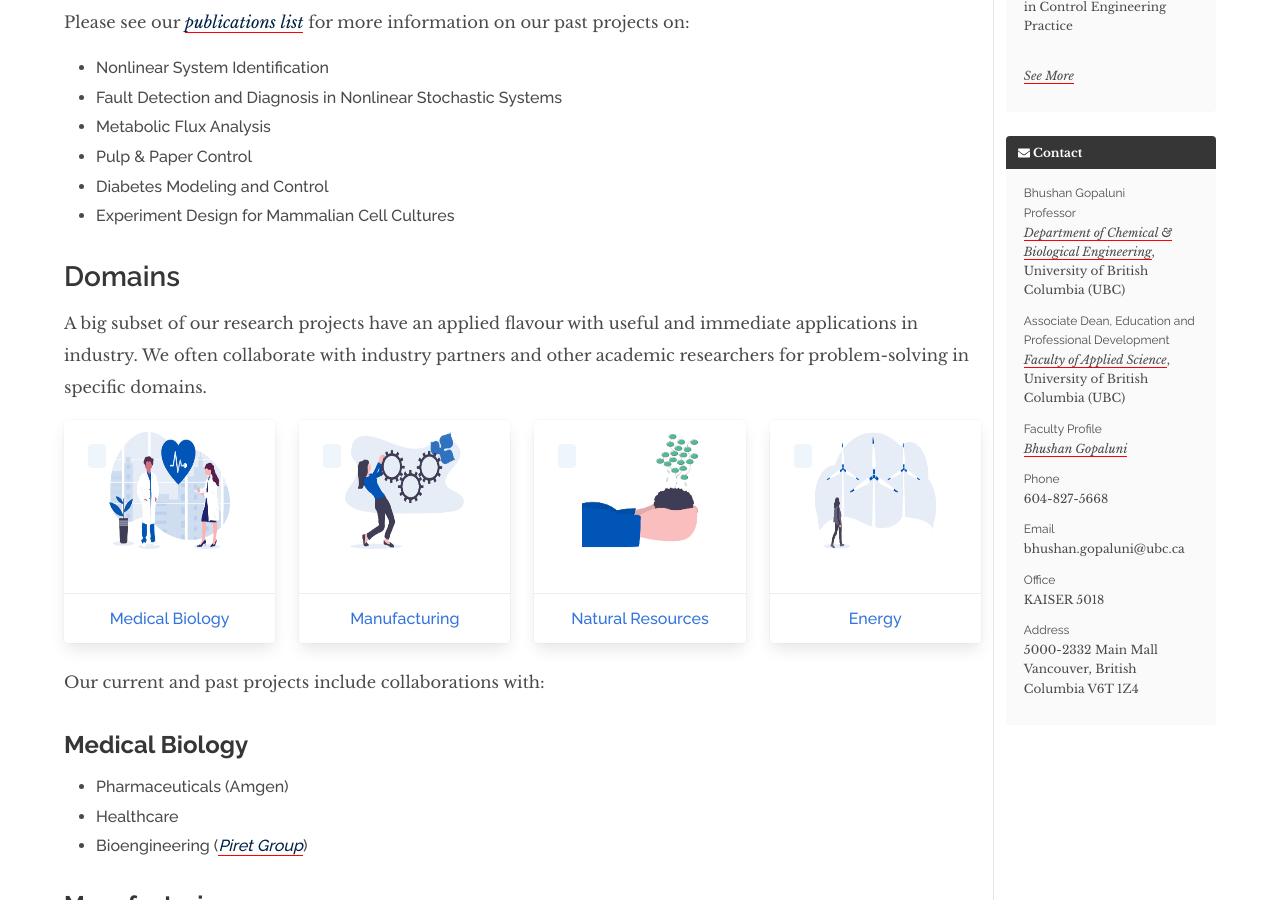
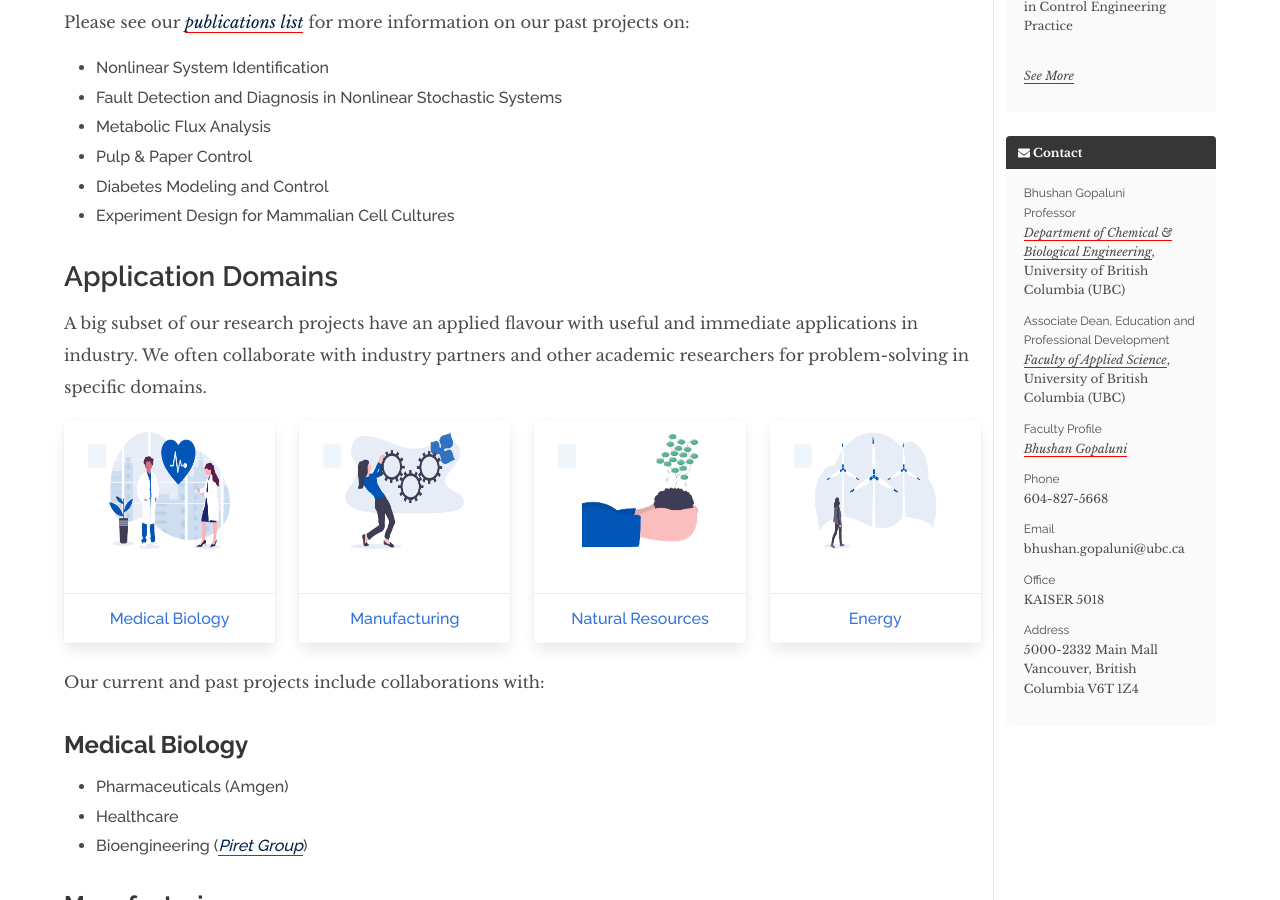
Before and after one commit to daisubc/daisubc.github.io, a Jekyll site: the page built from research/research.md, in a window 1280 px wide and 900 px high, scrolled down 1071 px. Built offline with Jekyll 4.4.1, drawn with Linux system fonts in a browser that asks for light colours; nearby versions of some CDN libraries.

Commit message:
tweak frontpage

```diff
--- a/_includes/single_pub_compact.html
+++ b/_includes/single_pub_compact.html
@@ -20,6 +20,9 @@
         {{ pub.title }}
       {% endif %}
     </b>
+    {% if pub.notes %}
+      <span class="tag is-info is-light">{{ pub.notes }}</span>
+    {% endif %}
     <br>
     <span class="pub-authors"> {{ pub.authors }} </span> |
 
--- a/research/research.md
+++ b/research/research.md
@@ -87,7 +87,7 @@ Please see our [publications list](/publications) for more information on our pa
 - Diabetes Modeling and Control
 - Experiment Design for Mammalian Cell Cultures
 
-## Domains
+## Application Domains
 A big subset of our research projects have an applied flavour with useful and immediate applications in industry. We often collaborate with industry partners and other academic researchers for problem-solving in specific domains.
 
 <div class="columns is-multiline is-mobile is-tablet">
```
Also changed, not shown: _profiles/Daniel McClement.md (+1 -0 lines).
